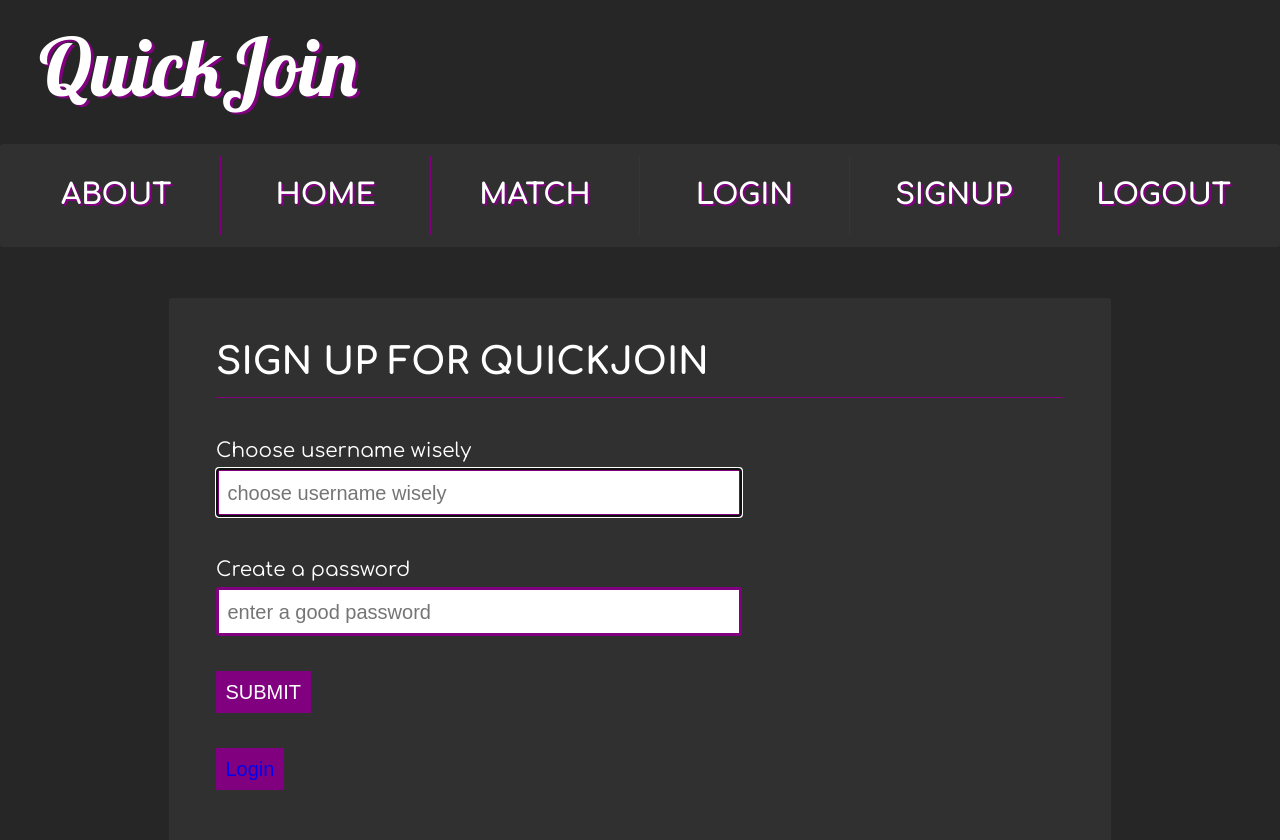
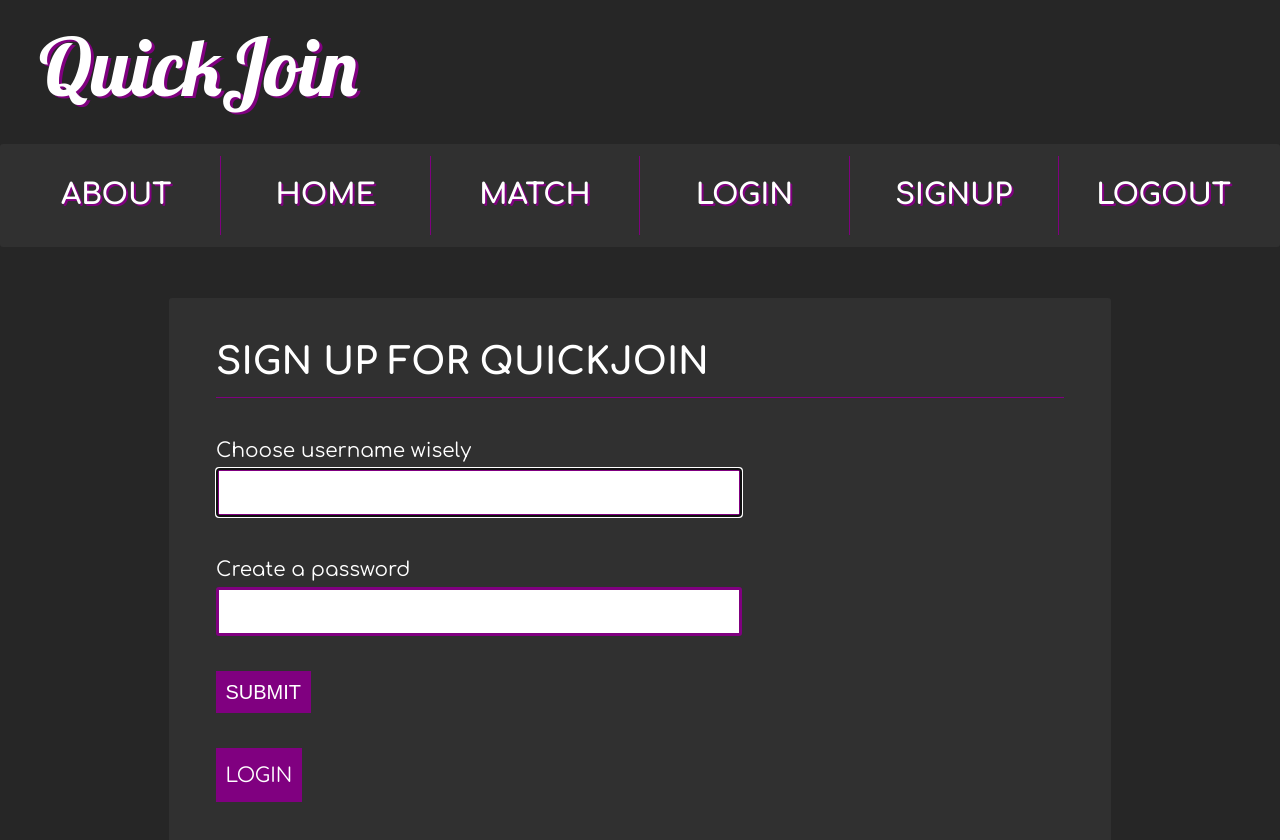
Before and after one commit to cmalhi/quickjoinv2, a React (Create React App) app in the folder client/: page /signup in a window 1280 px wide. Shown: the top 840 px of the page. Built offline with nearby package versions, Linux system fonts and the light colour scheme.

Commit message:
styling for buttons, styling for cursor on logout, logout route handler setup

```diff
--- a/client/public/main.css
+++ b/client/public/main.css
@@ -60,6 +60,10 @@ body {
   /*font: 300 16px/22px "Lato", "Open Sans", "Helvetica Neue", Helvetica, Arial, sans-serif;*/
   font-family: 'Comfortaa', cursive;
   background-color: #262626;
+}
+
+a {
+  text-decoration: none;
 }
 
 .signup-link {
@@ -154,6 +158,8 @@ body {
   border-right: 1px solid purple;
   width: 22%;
   padding: 2%;
+  cursor: pointer;
+  cursor: hand;
 }
 
 .nav-entry:last-child {
--- a/client/src/App.js
+++ b/client/src/App.js
@@ -5,16 +5,25 @@ import Match from './components/match';
 import About from './components/about';
 import Login from './components/login';
 import Signup from './components/signup';
+import axios from'axios';
 
 class App extends Component {
   constructor(props) {
     super(props);
+    this.handleLogout = this.handleLogout.bind(this);
     this._inactive = 'nav-entry',
     this._active = 'nav-entry-active'
   }
 
-  componentDidMount() {
-    console.log('props in app', this.props)
+  handleLogout() {
+    axios({
+      method: 'POST',
+      url: '/api/handlelogout',
+    })
+    .then((res) => {
+      console.log('logout function ran', res)
+      //redirect to login screen
+    })
   }
 
   render() {
@@ -28,7 +37,7 @@ class App extends Component {
             <Link className="nav-entry" to="/match">MATCH</Link>
             <Link className="nav-entry" to="/login">LOGIN</Link>
             <Link className="nav-entry" to="/signup">SIGNUP</Link>
-            <Link className="nav-entry" to="/logout">LOGOUT</Link>
+            <div className="nav-entry" onClick={this.handleLogout}>LOGOUT</div>
           </div>
           <Route exact path="/" component={Home} />
           <Route exact path="/home" component={Home} />
@@ -36,7 +45,6 @@ class App extends Component {
           <Route exact path="/signup" component={Signup} />
           <Route exact path="/login" component={Login} />
           <Route exact path="/about" component={About} />
-          <Route exact path="/logout" render={() => <h1>Process LOGOUT</h1>} />
         </div>
       </Router>
     );
--- a/client/src/components/login.js
+++ b/client/src/components/login.js
@@ -69,7 +69,7 @@ class Login extends React.Component {
             </label>
           </form>
           <br />
-          <button className="form-button"><Link to="/Signup">Signup</Link></button>
+          <Link className="form-button"to="/signup">SIGNUP</Link>
           <br />
         </div>
       </div>
--- a/client/src/components/signup.js
+++ b/client/src/components/signup.js
@@ -57,18 +57,18 @@ class Signup extends React.Component {
             <label>
               <br />
               <div>Choose username wisely</div>
-              <input className="form-input" id="signupUsername" type="text" autoFocus placeholder="choose username wisely" ref="username" />
+              <input className="form-input" id="signupUsername" type="text" autoFocus ref="username" />
               <br />
               <br />
               <div>Create a password</div>
-              <input className="form-input" id="signupPassword" type="password" placeholder="enter a good password" ref="password" />
+              <input className="form-input" id="signupPassword" type="password" ref="password" />
               {this.state.usernameTaken ? <div style={{color: 'red'}}>Username is already taken.</div> : <br />}
               <br />
               <input className="form-button" type="submit" value="SUBMIT" />
             </label>
           </form>
           <br />
-          <button className="form-button"><Link className="signup-link" to="/Login">Login</Link></button>
+          <Link className="form-button" to="/login">LOGIN</Link>
           <br />
         </div>
       </div>
```
